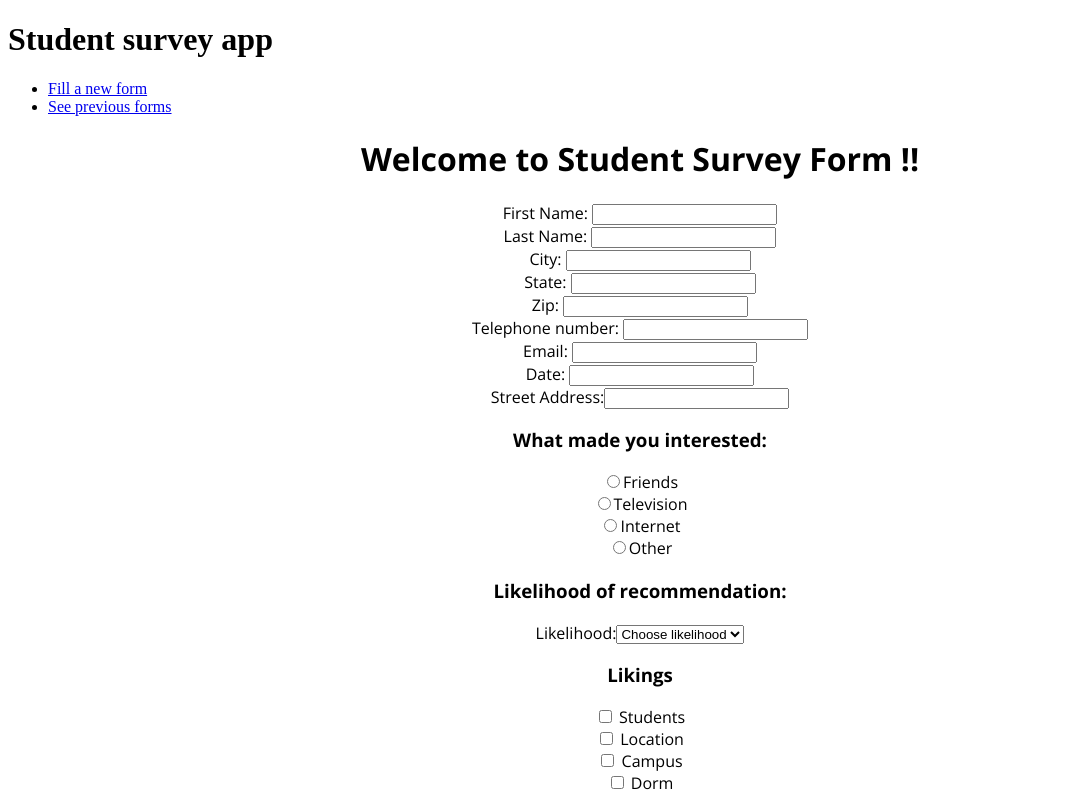
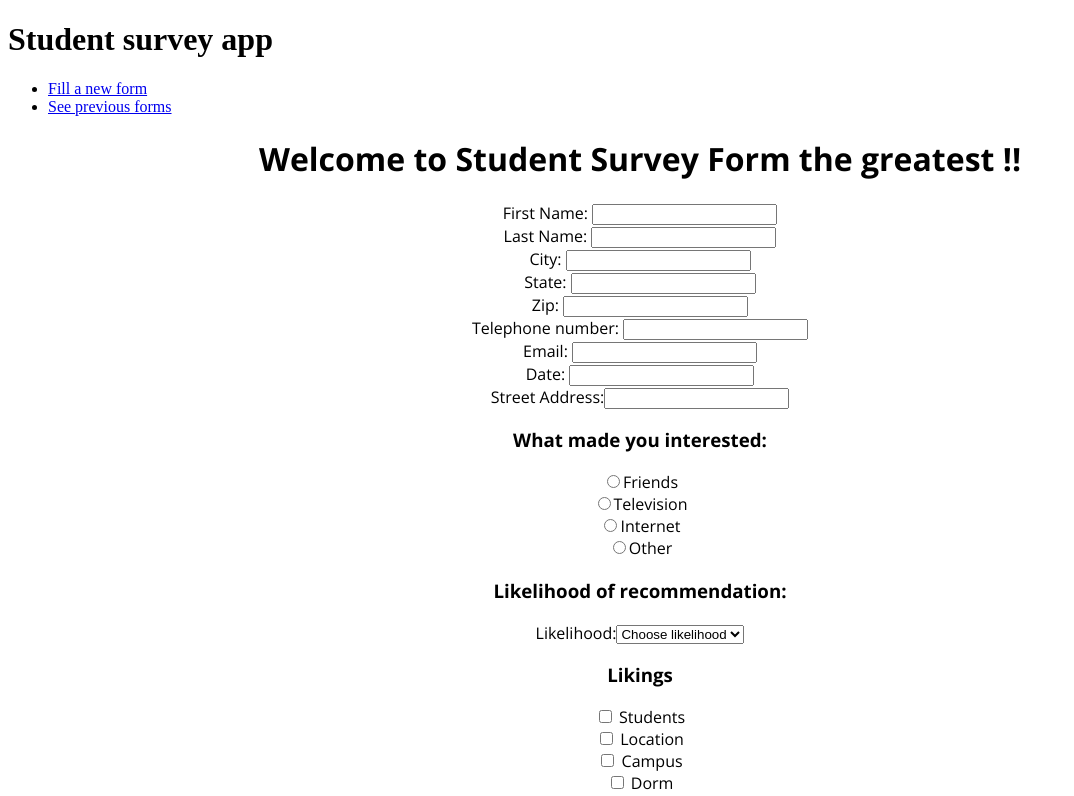
Before and after one commit to mahbub-iut/SWE645HW2_nodejs, an Angular app: page /first-component in a window 1280 px wide. Shown: the top 796 px of the page, without its empty margins (0-1074 px from the left). Built offline with nearby package versions, Linux system fonts and the light colour scheme.

Commit message:
demo change

```diff
--- a/src/app/first/first.component.html
+++ b/src/app/first/first.component.html
@@ -2,7 +2,7 @@
 <div style="text-align:center">
 
     <h1>
-        Welcome to {{title}} !!
+        Welcome to {{title}} the greatest !!
     </h1>
     <form [formGroup]="angForm" novalidate>
         <div class="form-group">
```
